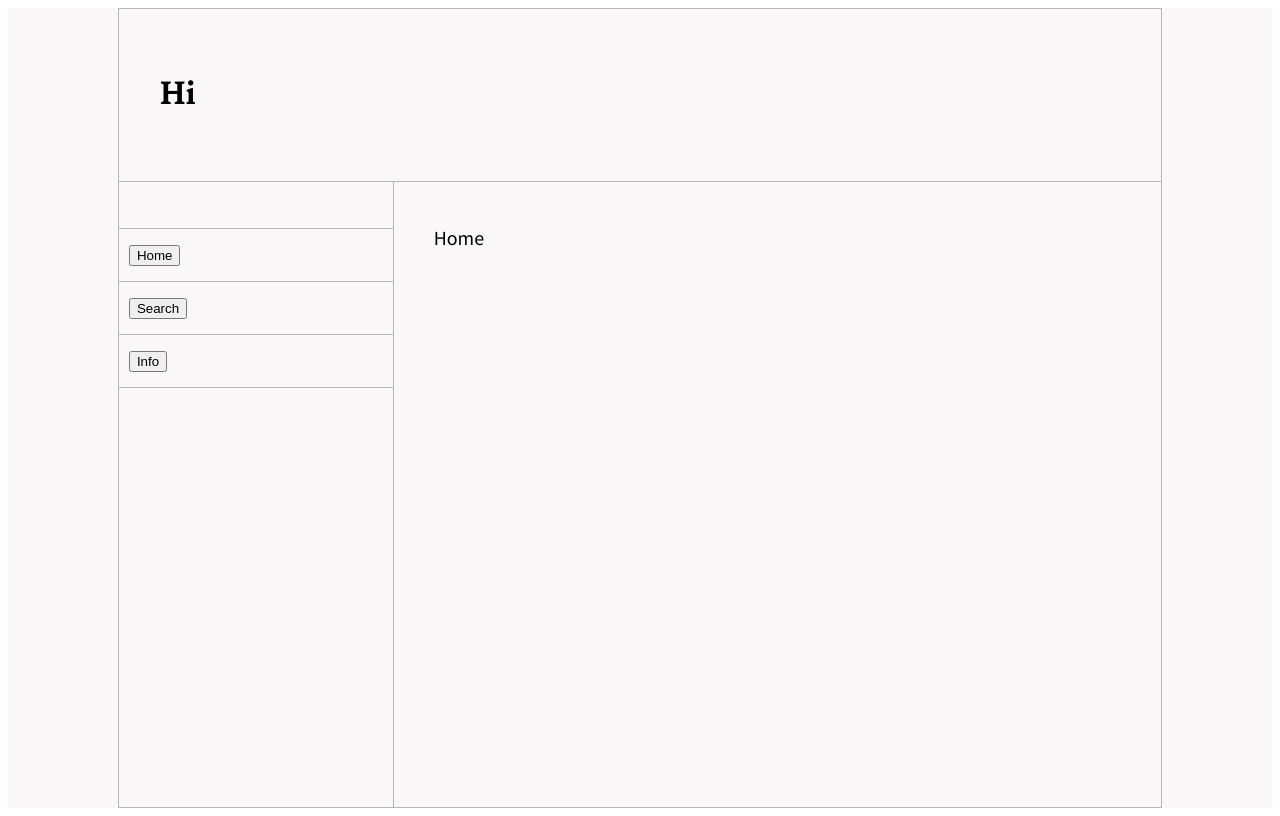
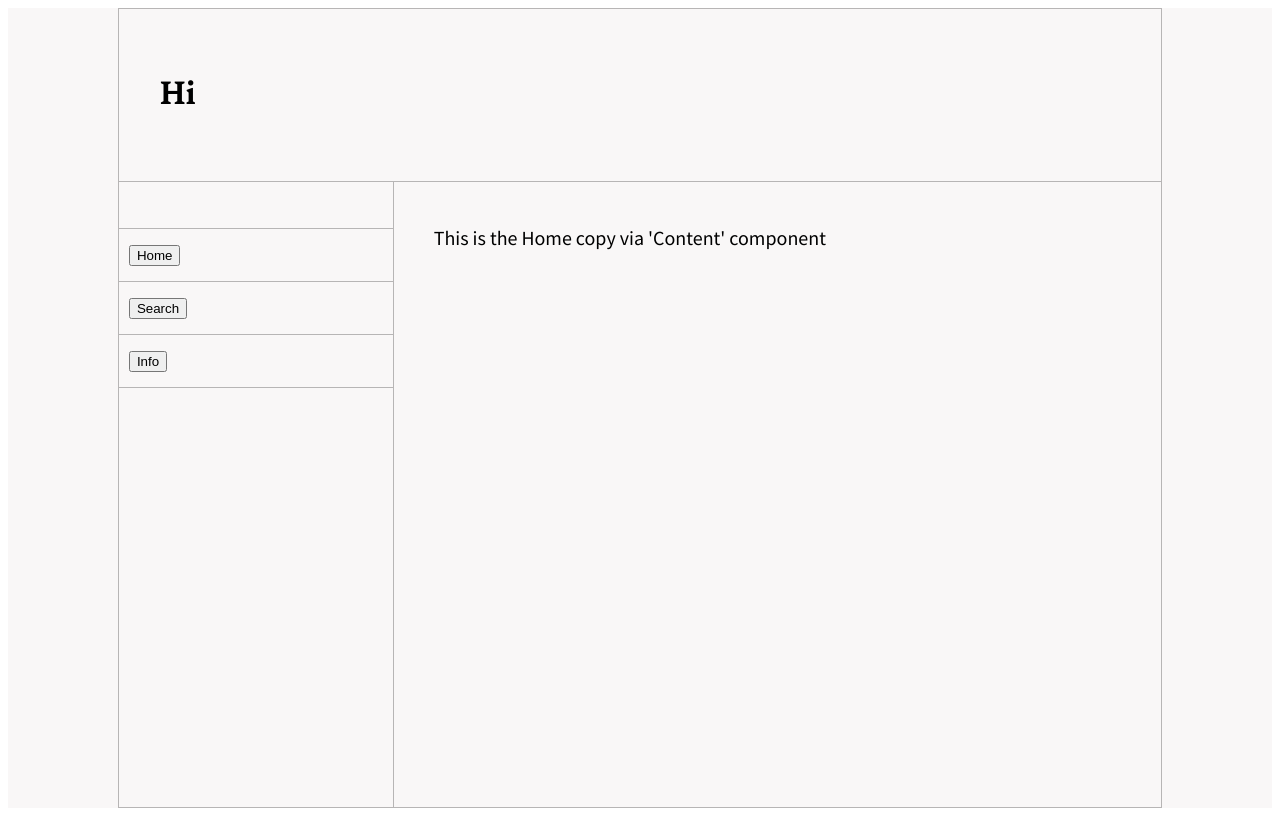
Before and after one commit to OG-Miller/uspace, a React app: page / in a window 1280 px wide. Both pictures are taken after a click on the button "Home". Built offline with nearby package versions, Linux system fonts and the light colour scheme.

Commit message:
feat: use `content` component

```diff
--- a/src/App.tsx
+++ b/src/App.tsx
@@ -15,7 +15,7 @@ export const App = () => {
     //const GlobalState = React.useContext(RoutingContext);
 
     return (
-        <RoutingContext.Provider value={{routeState: state, setRouteState: setState}}>
+        <RoutingContext.Provider value={{ routeState: state, setRouteState: setState }}>
             <AppWrapper>
                 <AppLayout>
                     <ToolbarWrapper>
--- a/src/Header.tsx
+++ b/src/Header.tsx
@@ -3,7 +3,6 @@ import * as React from "react";
 import styled from 'styled-components';
 
 export const Header = () => {
-    console.log("header log");
 
     return (
         <Wrapper>
--- a/src/Main.tsx
+++ b/src/Main.tsx
@@ -1,7 +1,8 @@
 import * as React from "react";
 import styled from 'styled-components';
-import { Button } from "./button";
+//import { Button } from "./button";
 import { RoutingContext } from "./routing-context";
+import { Content } from "./content";
 
 export const Main = () => {
     const routeState = React.useContext(RoutingContext);
@@ -10,22 +11,18 @@ export const Main = () => {
 
         switch (label) {
             case "Home": {
-                //return <Button label="Home" />;
-                return <div>Home</div>;
+                return <Content copy="This is the Home copy via 'Content' component"/>
             }
             case "Search": {
-                //return <Button label="Search" />;
-                return <div>Search</div>;
+                return <Content copy="This is the Search copy via 'Content' component"/>
             }
             case "Info": {
-                // return <Button label="Info" />;
-                return <div>Info</div>;
+                return <Content copy="This is the Info copy via 'Content' component"/>
             }
         }
     }
 
-    let component = loadComponent(routeState.routeState);
-    console.log({ component });
+    const component = loadComponent(routeState.routeState);
 
     return (
         <Wrapper>
--- /dev/null
+++ b/src/content.tsx
@@ -0,0 +1,9 @@
+import * as React from "react";
+
+export const Content = (props: {copy: string}): JSX.Element=> {
+    return (
+        <div>
+            {props.copy}
+        </div>
+    )
+};
--- a/src/route.tsx
+++ b/src/route.tsx
@@ -5,6 +5,6 @@ export const Route = (props: { path: string, children: JSX.Element }): JSX.Eleme
 
     let search = new URLSearchParams(document.location.search);
     let page = search.get('page')
-    console.log("log from inside Route:", window.location.href);
+    //console.log("log from inside Route:", window.location.href);
     return page === props.path ? props.children : null;
 };
--- a/src/toolbar-option.tsx
+++ b/src/toolbar-option.tsx
@@ -12,7 +12,6 @@ export const ToolbarOption = (props: ToolbarOptionProps) => {
     const { routeState, setRouteState } = useContext(RoutingContext);
 
     const handleClick = (title: string) => {
-        console.log('attempting to set global state');
         setRouteState(title);
     }
 
```
